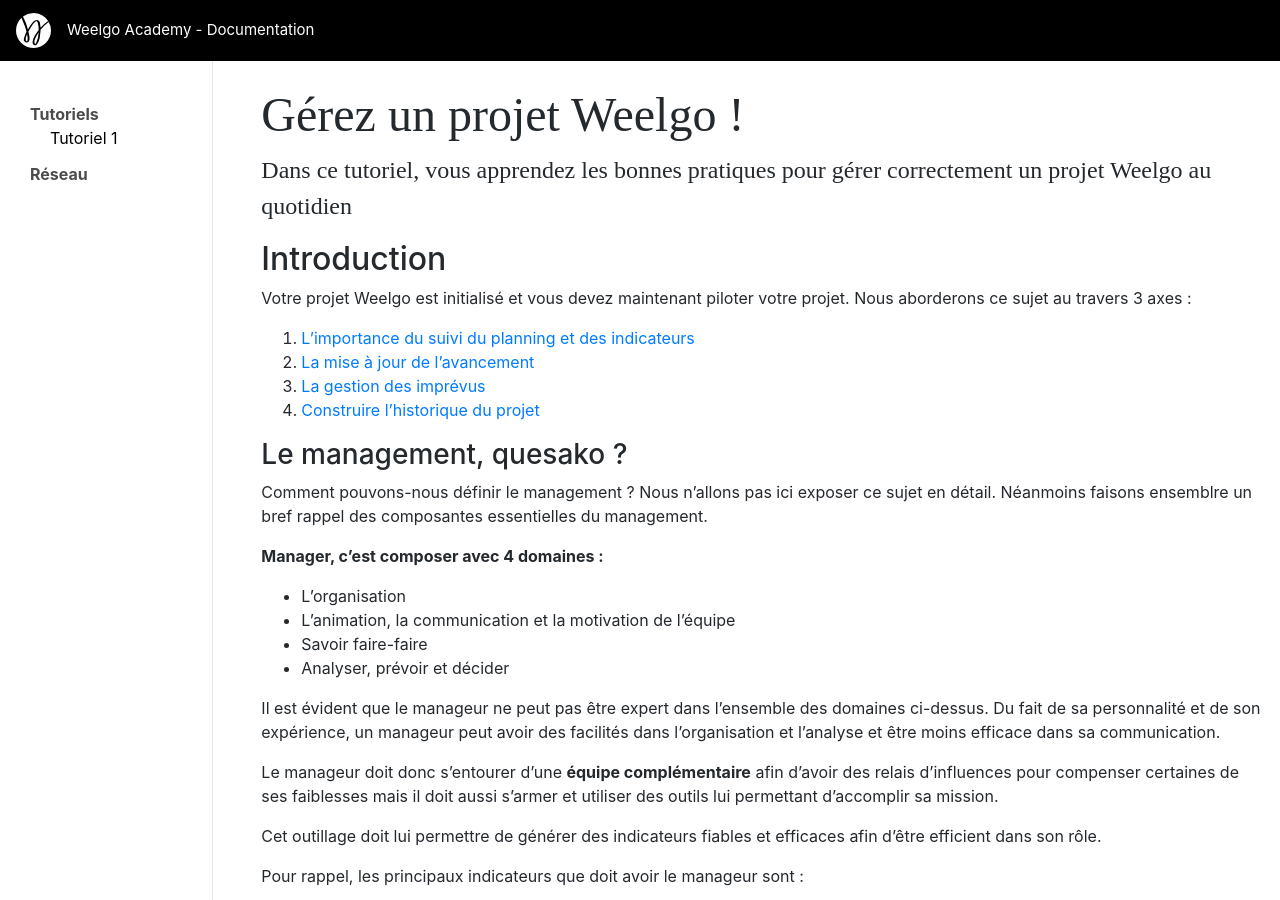
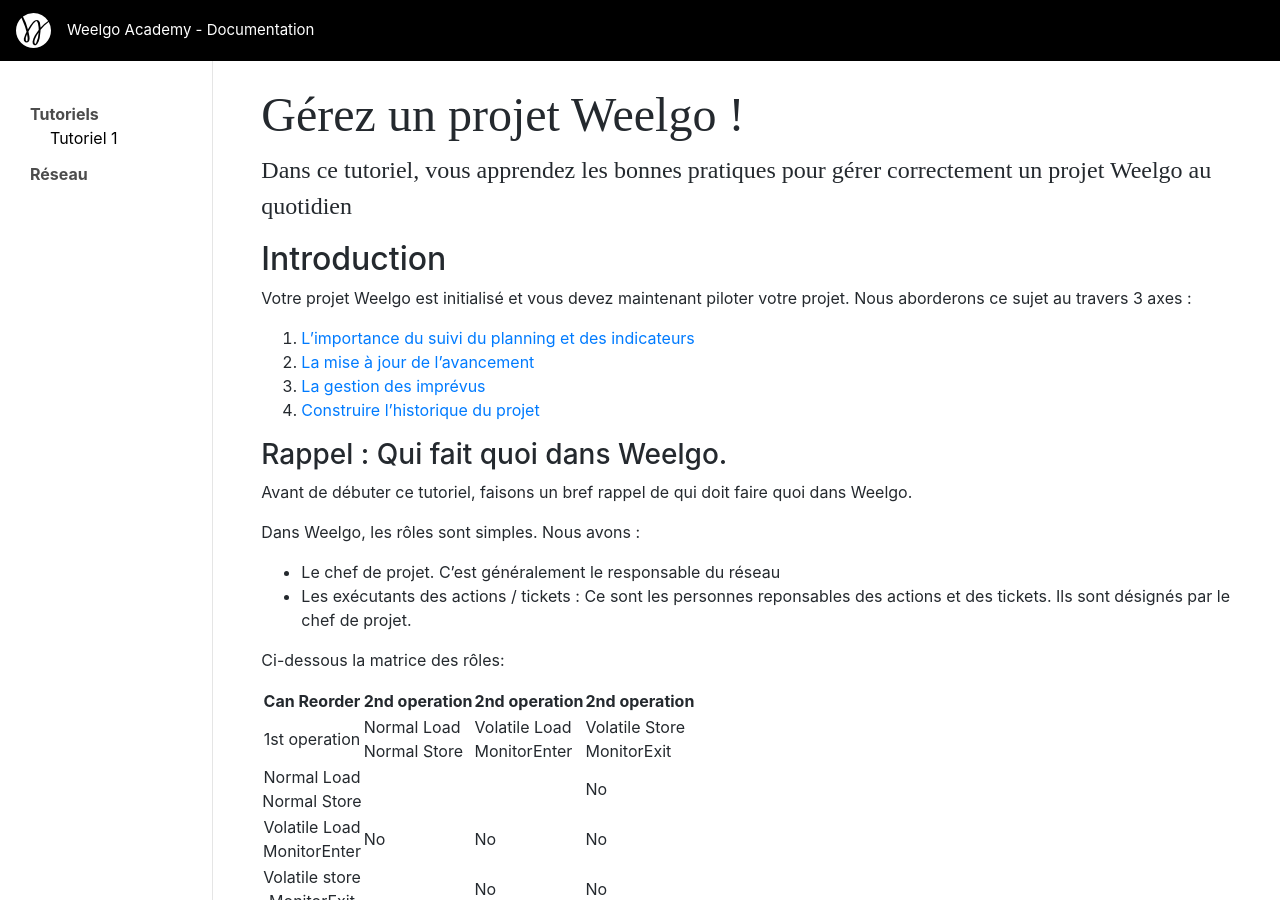
Before and after one commit to Weelgo/weelgo.github.io, a Jekyll site: the page built from fr/tutoriels/suiviProjet.md, in a window 1280 px wide and 900 px high. Built offline with Jekyll 4.4.1, drawn with Linux system fonts in a browser that asks for light colours.

Commit message:
Update suiviProjet.md

```diff
--- a/fr/tutoriels/suiviProjet.md
+++ b/fr/tutoriels/suiviProjet.md
@@ -13,6 +13,26 @@
 2. [La mise à jour de l'avancement](#majAvancement)
 2. [La gestion des imprévus](#gestionImprevus)
 3. [Construire l'historique du projet](#historiqueProjet)
+
+### Rappel : Qui fait quoi dans Weelgo.
+
+Avant de débuter ce tutoriel, faisons un bref rappel de qui doit faire quoi dans Weelgo.
+
+Dans Weelgo, les rôles sont simples. Nous avons :
+* Le chef de projet. C'est généralement le responsable du réseau
+* Les exécutants des actions / tickets : Ce sont les personnes reponsables des actions et des tickets. Ils sont désignés par le chef de projet.
+
+Ci-dessous la matrice des rôles:
+
+
+
+| Can Reorder | 2nd operation |2nd operation |2nd operation |
+| :---: | ---
+|1st operation|Normal Load <br/>Normal Store| Volatile Load <br/>MonitorEnter|Volatile Store<br/> MonitorExit|
+|Normal Load <br/> Normal Store| | | No|
+|Volatile Load <br/> MonitorEnter| No|No|No|
+|Volatile store <br/> MonitorExit| | No|No|
+
 
 
 ### Le management, quesako ?
```
